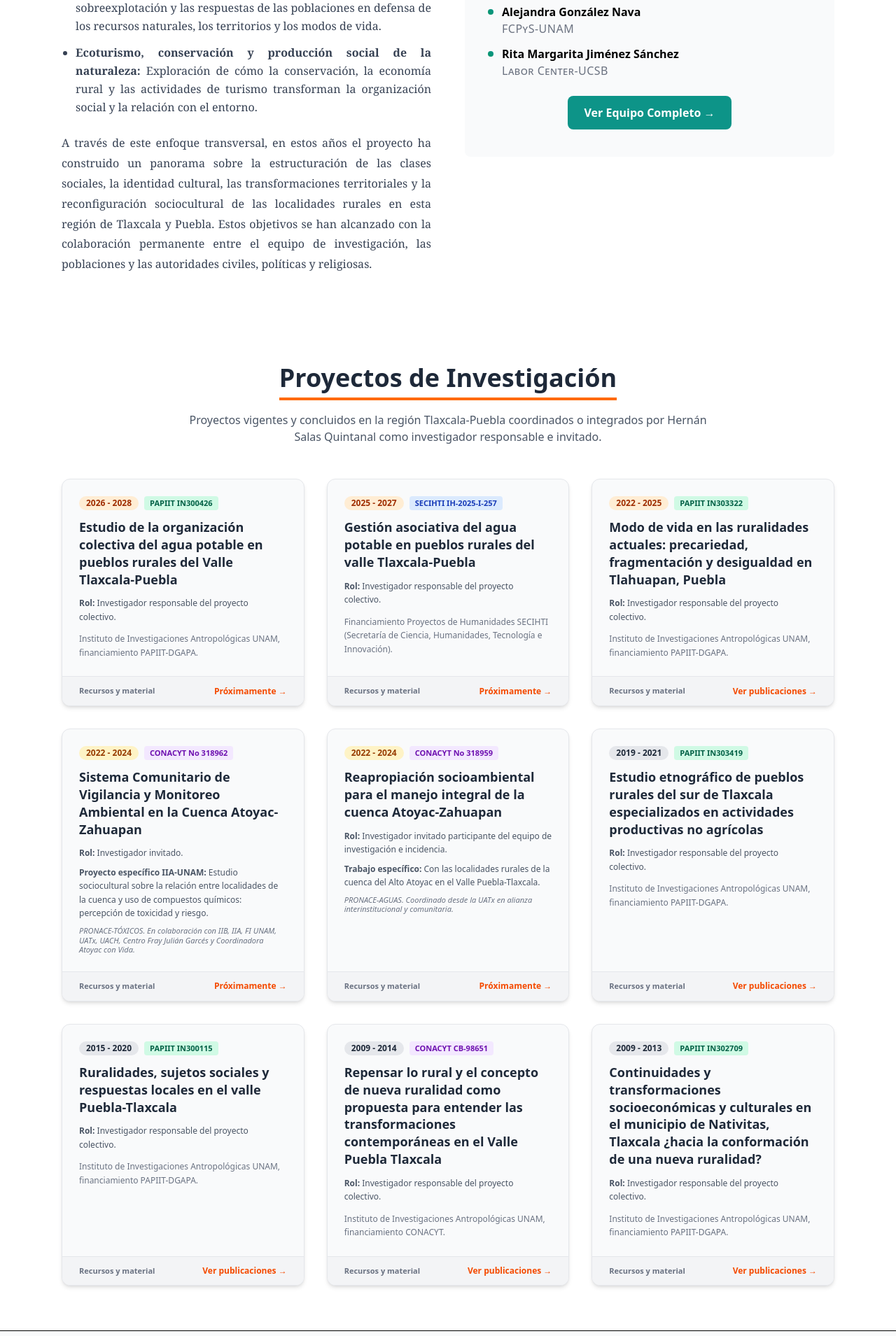
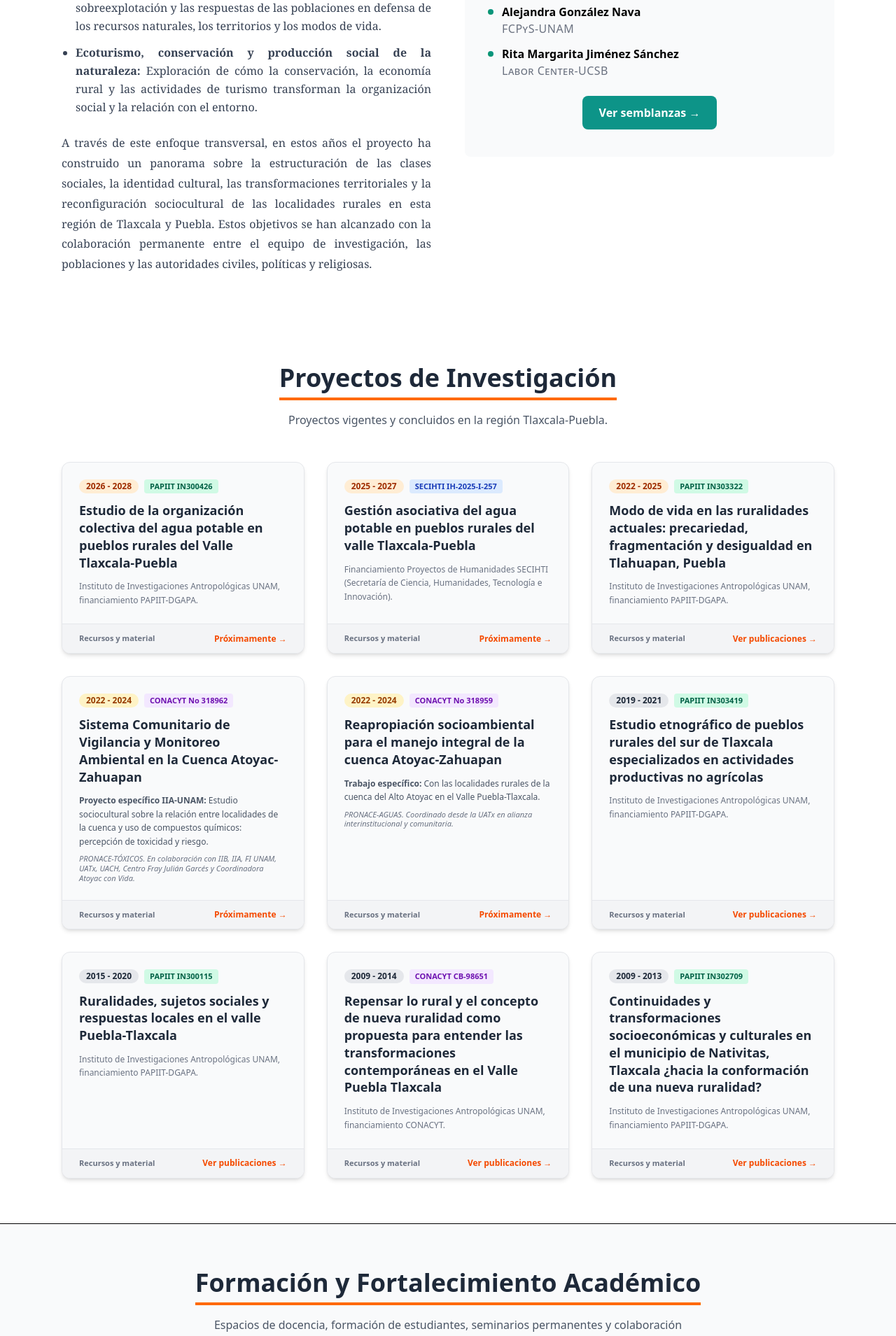
Before and after one commit to proyecto-tlaxcala-puebla/site, a SvelteKit app: page / in a window 1280 px wide. Shown: the part 1404-3313 px from the top of the page at 70% size. Built offline with nearby package versions, Linux system fonts and the light colour scheme.

Commit message:
Update +page.svelte
borre rol hernán en proyectos

```diff
--- a/src/routes/+page.svelte
+++ b/src/routes/+page.svelte
@@ -115,7 +115,7 @@
 
       <!-- Lado derecho: Tarjeta de Nuestro Equipo -->
       <div class="bg-gray-50 p-8 rounded-lg research-card">
-        <h3 class="text-2xl font-semibold text-gray-800 mb-6">Nuestro Equipo</h3>
+        <h3 class="text-2xl font-semibold text-gray-800 mb-6">Investigadores que participan</h3>
         <ul class="space-y-3">
           <li class="flex items-start">
             <span class="research-bullet"></span>
@@ -155,7 +155,7 @@
         </ul>
         <div class="mt-6 text-center">
           <a href="{base}/equipo" class="btn-secondary text-white px-6 py-3 rounded-lg font-semibold transition-colors btn-academic inline-block">
-            Ver Equipo Completo →
+            Ver semblanzas →
           </a>
         </div>
       </div>
@@ -171,8 +171,7 @@
         Proyectos de Investigación
       </h2>
       <p class="text-gray-600 max-w-3xl mx-auto text-sm md:text-base">
-        Proyectos vigentes y concluidos en la región Tlaxcala-Puebla coordinados o integrados por Hernán Salas Quintanal como investigador responsable e invitado.
-      </p>
+        Proyectos vigentes y concluidos en la región Tlaxcala-Puebla.
     </div>
 
     <!-- Grilla de Tarjetas / 9 Proyectos de Investigación -->
@@ -188,9 +187,6 @@
           <h3 class="text-lg font-bold text-gray-800 mb-3 leading-snug">
             Estudio de la organización colectiva del agua potable en pueblos rurales del Valle Tlaxcala-Puebla
           </h3>
-          <p class="text-gray-600 text-xs leading-relaxed mb-3">
-            <strong>Rol:</strong> Investigador responsable del proyecto colectivo.
-          </p>
           <p class="text-gray-500 text-xs leading-relaxed">
             Instituto de Investigaciones Antropológicas UNAM, financiamiento PAPIIT-DGAPA.
           </p>
@@ -213,9 +209,6 @@
           <h3 class="text-lg font-bold text-gray-800 mb-3 leading-snug">
             Gestión asociativa del agua potable en pueblos rurales del valle Tlaxcala-Puebla
           </h3>
-          <p class="text-gray-600 text-xs leading-relaxed mb-3">
-            <strong>Rol:</strong> Investigador responsable del proyecto colectivo.
-          </p>
           <p class="text-gray-500 text-xs leading-relaxed">
             Financiamiento Proyectos de Humanidades SECIHTI (Secretaría de Ciencia, Humanidades, Tecnología e Innovación).
           </p>
@@ -238,9 +231,6 @@
           <h3 class="text-lg font-bold text-gray-800 mb-3 leading-snug">
             Modo de vida en las ruralidades actuales: precariedad, fragmentación y desigualdad en Tlahuapan, Puebla
           </h3>
-          <p class="text-gray-600 text-xs leading-relaxed mb-3">
-            <strong>Rol:</strong> Investigador responsable del proyecto colectivo.
-          </p>
           <p class="text-gray-500 text-xs leading-relaxed">
             Instituto de Investigaciones Antropológicas UNAM, financiamiento PAPIIT-DGAPA.
           </p>
@@ -263,9 +253,6 @@
           <h3 class="text-lg font-bold text-gray-800 mb-3 leading-snug">
             Sistema Comunitario de Vigilancia y Monitoreo Ambiental en la Cuenca Atoyac-Zahuapan
           </h3>
-          <p class="text-gray-600 text-xs leading-relaxed mb-2">
-            <strong>Rol:</strong> Investigador invitado.
-          </p>
           <p class="text-gray-600 text-xs leading-relaxed mb-2">
             <strong>Proyecto específico IIA-UNAM:</strong> Estudio sociocultural sobre la relación entre localidades de la cuenca y uso de compuestos químicos: percepción de toxicidad y riesgo.
           </p>
@@ -292,9 +279,6 @@
             Reapropiación socioambiental para el manejo integral de la cuenca Atoyac-Zahuapan
           </h3>
           <p class="text-gray-600 text-xs leading-relaxed mb-2">
-            <strong>Rol:</strong> Investigador invitado participante del equipo de investigación e incidencia.
-          </p>
-          <p class="text-gray-600 text-xs leading-relaxed mb-2">
             <strong>Trabajo específico:</strong> Con las localidades rurales de la cuenca del Alto Atoyac en el Valle Puebla-Tlaxcala.
           </p>
           <p class="text-gray-500 text-[11px] leading-tight italic">
@@ -319,9 +303,6 @@
           <h3 class="text-lg font-bold text-gray-800 mb-3 leading-snug">
             Estudio etnográfico de pueblos rurales del sur de Tlaxcala especializados en actividades productivas no agrícolas
           </h3>
-          <p class="text-gray-600 text-xs leading-relaxed mb-3">
-            <strong>Rol:</strong> Investigador responsable del proyecto colectivo.
-          </p>
           <p class="text-gray-500 text-xs leading-relaxed">
             Instituto de Investigaciones Antropológicas UNAM, financiamiento PAPIIT-DGAPA.
           </p>
@@ -344,9 +325,6 @@
           <h3 class="text-lg font-bold text-gray-800 mb-3 leading-snug">
             Ruralidades, sujetos sociales y respuestas locales en el valle Puebla-Tlaxcala
           </h3>
-          <p class="text-gray-600 text-xs leading-relaxed mb-3">
-            <strong>Rol:</strong> Investigador responsable del proyecto colectivo.
-          </p>
           <p class="text-gray-500 text-xs leading-relaxed">
             Instituto de Investigaciones Antropológicas UNAM, financiamiento PAPIIT-DGAPA.
           </p>
@@ -369,9 +347,6 @@
           <h3 class="text-lg font-bold text-gray-800 mb-3 leading-snug">
             Repensar lo rural y el concepto de nueva ruralidad como propuesta para entender las transformaciones contemporáneas en el Valle Puebla Tlaxcala
           </h3>
-          <p class="text-gray-600 text-xs leading-relaxed mb-3">
-            <strong>Rol:</strong> Investigador responsable del proyecto colectivo.
-          </p>
           <p class="text-gray-500 text-xs leading-relaxed">
             Instituto de Investigaciones Antropológicas UNAM, financiamiento CONACYT.
           </p>
@@ -394,9 +369,6 @@
           <h3 class="text-lg font-bold text-gray-800 mb-3 leading-snug">
             Continuidades y transformaciones socioeconómicas y culturales en el municipio de Nativitas, Tlaxcala ¿hacia la conformación de una nueva ruralidad?
           </h3>
-          <p class="text-gray-600 text-xs leading-relaxed mb-3">
-            <strong>Rol:</strong> Investigador responsable del proyecto colectivo.
-          </p>
           <p class="text-gray-500 text-xs leading-relaxed">
             Instituto de Investigaciones Antropológicas UNAM, financiamiento PAPIIT-DGAPA.
           </p>
```
